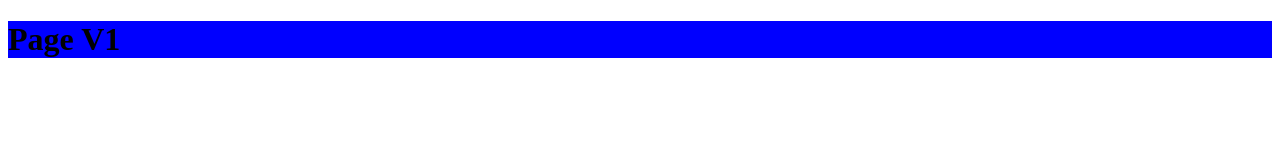
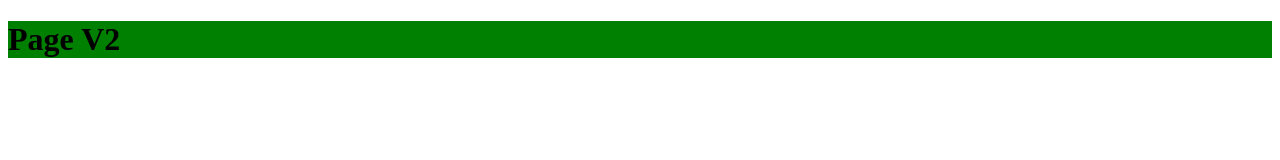
Before and after one commit to theamitabh/eyweb, a website: page index.html in a window 1280 px wide. Drawn offline with Linux system fonts and the light colour scheme.

Commit message:
v2 Green

```diff
--- a/index.html
+++ b/index.html
@@ -2,7 +2,7 @@
 <html>
 <body>
 
-<h1 style="background-color:Blue;">Page V1</h1>
+<h1 style="background-color:Green;">Page V2</h1>
 
 </body>
 </html>
```
